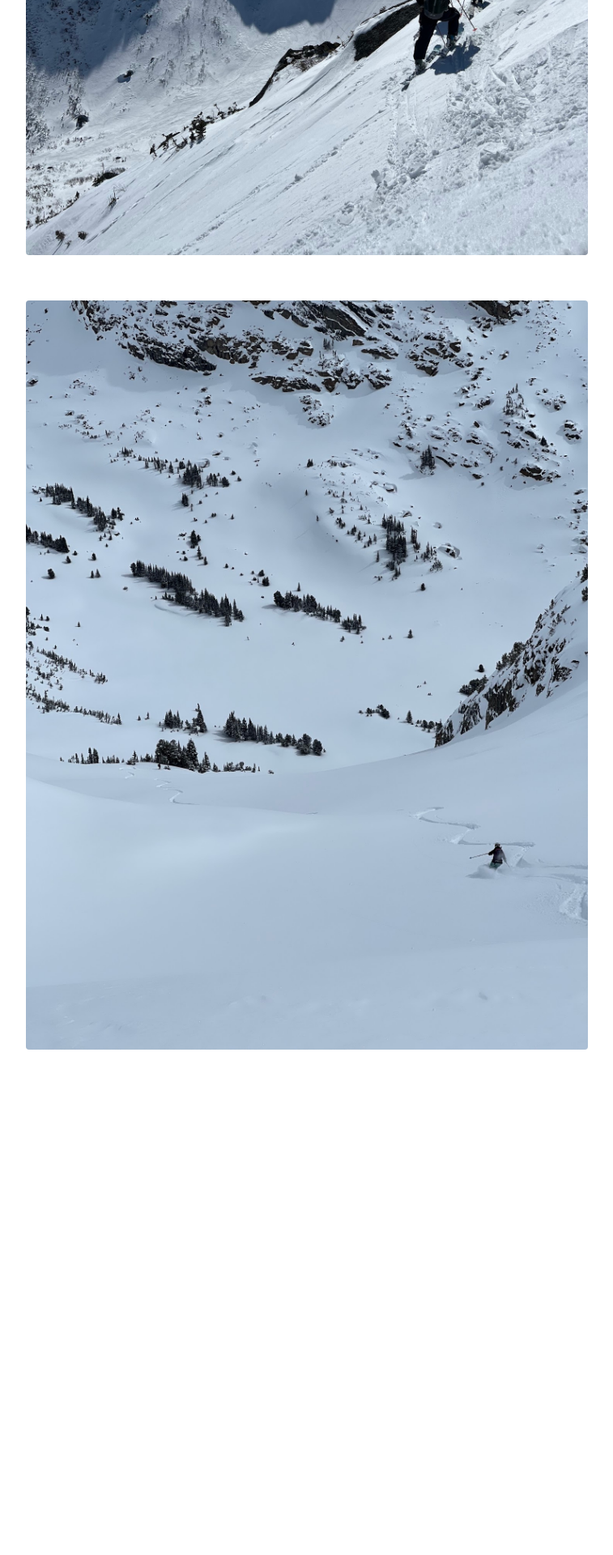
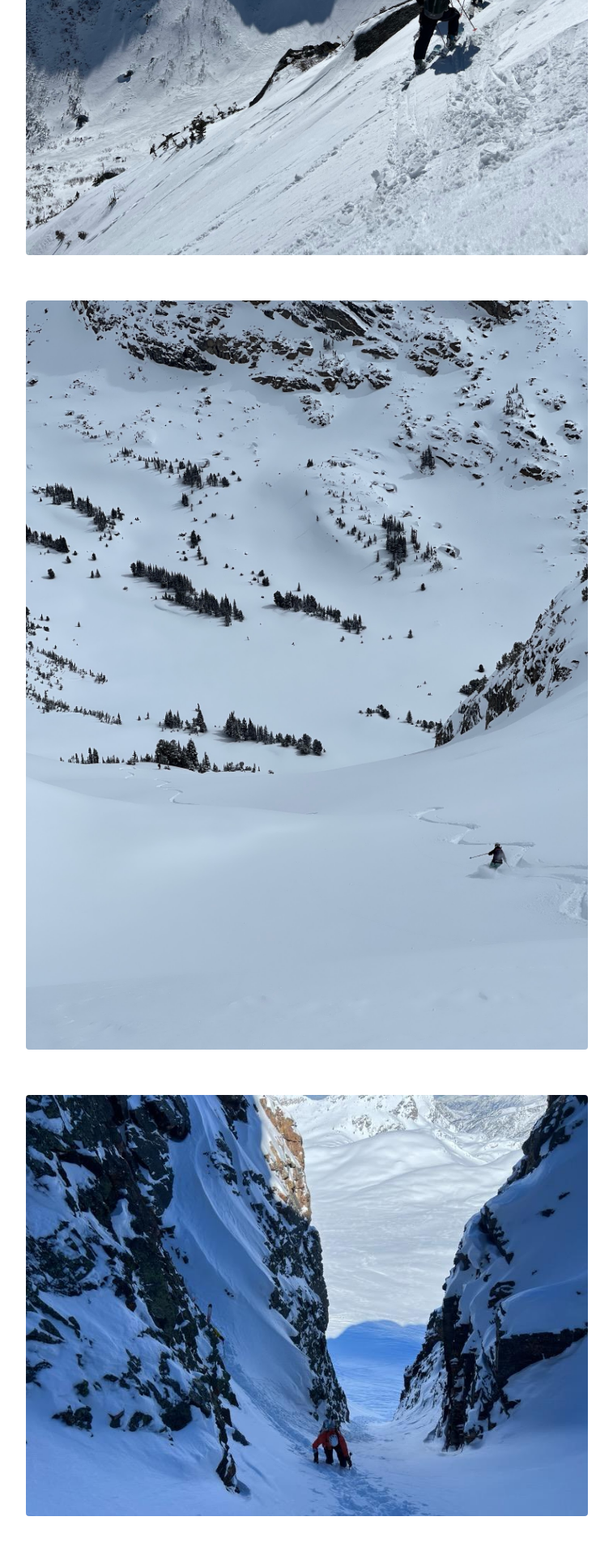
Before and after one commit to ccluett/website, a Jekyll site: the page built from content/avalanche.md, in a window 1280 px wide. Shown: the part 2254-4174 px from the top of the page at 81% size, without its empty margins (261-1018 px from the left). Built offline with Jekyll 4.4.1, drawn with Linux system fonts in a browser that asks for light colours; before the commit the page ends 3598 px from its top, so only the background shows below that.

Commit message:
Update avalanche.md

```diff
--- a/content/avalanche.md
+++ b/content/avalanche.md
@@ -22,7 +22,7 @@ accidents
 
 {% include figure.html img="IMG_7027.jpg" width="100%" %}
 
-
+{% include figure.html img="IMG_1923.jpg" width="100%" %}
 
 
 
```
